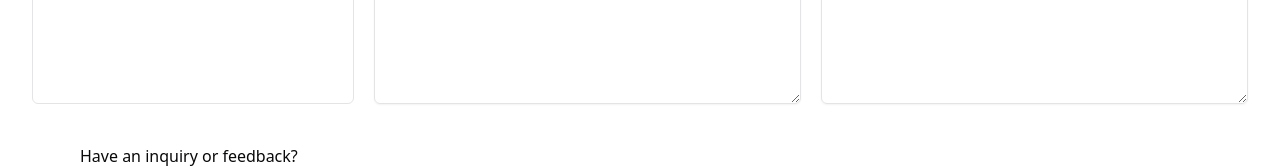
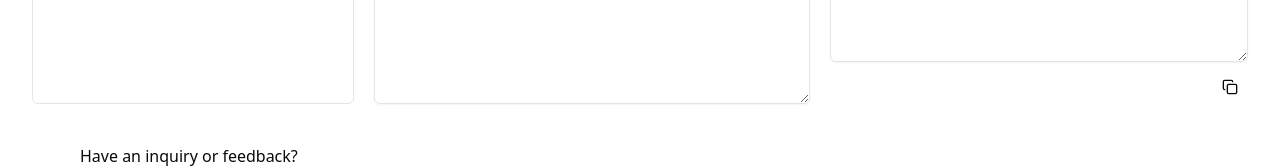
Before and after one commit to nyon3/TranscribifyAI, a Next.js app: page /dashboard in a window 1280 px wide. Shown: the part 592-760 px from the top of the page. Built offline with nearby package versions, Linux system fonts and the light colour scheme; no server answers.

Commit message:
Add copy to clipboard feature

```diff
--- a/components/SummarizeDisplay.tsx
+++ b/components/SummarizeDisplay.tsx
@@ -3,10 +3,34 @@
 import React, { useContext } from 'react';
 import { FileContext } from '@/components/context/FileIdContext';
 import { Textarea } from '@/components/ui/textarea';
-
+import { Button } from "@/components/ui/button"
+import {
+    Tooltip,
+    TooltipContent,
+    TooltipTrigger,
+    TooltipProvider,
+} from "@/components/ui/tooltip"
+import { Copy, Check } from 'lucide-react';
+import { useState, useCallback } from 'react';
 
 const ResultDisplay = () => {
     const { text: transcriptionText, state: summaryText, isLoading } = useContext(FileContext);
+    const [isCopied, setIsCopied] = useState(false);
+
+    const copyToClipboard = useCallback(() => {
+        navigator.clipboard.writeText(summaryText || '')
+            .then(() => {
+                console.log('Text copied to clipboard');
+                setIsCopied(true)
+                setTimeout(() => {
+                    setIsCopied(false)
+                }, 2000)
+            })
+            .catch(err => {
+                console.error('Could not copy text: ', err);
+            });
+    }, [summaryText]);
+
 
     const renderTextarea = (placeholder: string, value: string) => (
         // height is slightly smaller than screen size
@@ -16,6 +40,30 @@ const ResultDisplay = () => {
             value={value || ''}
             readOnly
         />
+    );
+
+    const renderSummaryTextarea = (placeholder: string, value: string) => (
+        <>
+            <div className="flex flex-col items-end gap-2 w-full">
+                <Textarea
+                    className="h-full"
+                    placeholder={placeholder}
+                    value={value || ''}
+                    readOnly
+                />
+                <TooltipProvider>
+                    <Tooltip>
+                        <TooltipTrigger asChild>
+                            <Button onClick={copyToClipboard} variant="ghost" size="icon" >
+                                {isCopied ? <Check className="h-4 w-4" /> : <Copy className="h-4 w-4" />}
+                                <span className="sr-only">Copy</span>
+                            </Button>
+                        </TooltipTrigger>
+                        <TooltipContent>Copy</TooltipContent>
+                    </Tooltip>
+                </TooltipProvider>
+            </div>
+        </>
     );
 
     if (isLoading) {
@@ -31,7 +79,7 @@ const ResultDisplay = () => {
     return (
         <>
             {renderTextarea("Transcription will be displayed here", transcriptionText)}
-            {renderTextarea("Summary will be displayed here", summaryText)}
+            {renderSummaryTextarea("Summary will be displayed here", summaryText)}
         </>
     );
 };
--- /dev/null
+++ b/components/ui/tooltip.tsx
@@ -0,0 +1,30 @@
+"use client"
+
+import * as React from "react"
+import * as TooltipPrimitive from "@radix-ui/react-tooltip"
+
+import { cn } from "@/lib/utils"
+
+const TooltipProvider = TooltipPrimitive.Provider
+
+const Tooltip = TooltipPrimitive.Root
+
+const TooltipTrigger = TooltipPrimitive.Trigger
+
+const TooltipContent = React.forwardRef<
+  React.ElementRef<typeof TooltipPrimitive.Content>,
+  React.ComponentPropsWithoutRef<typeof TooltipPrimitive.Content>
+>(({ className, sideOffset = 4, ...props }, ref) => (
+  <TooltipPrimitive.Content
+    ref={ref}
+    sideOffset={sideOffset}
+    className={cn(
+      "z-50 overflow-hidden rounded-md bg-primary px-3 py-1.5 text-xs text-primary-foreground animate-in fade-in-0 zoom-in-95 data-[state=closed]:animate-out data-[state=closed]:fade-out-0 data-[state=closed]:zoom-out-95 data-[side=bottom]:slide-in-from-top-2 data-[side=left]:slide-in-from-right-2 data-[side=right]:slide-in-from-left-2 data-[side=top]:slide-in-from-bottom-2",
+      className
+    )}
+    {...props}
+  />
+))
+TooltipContent.displayName = TooltipPrimitive.Content.displayName
+
+export { Tooltip, TooltipTrigger, TooltipContent, TooltipProvider }
--- a/package.json
+++ b/package.json
@@ -23,6 +23,7 @@
     "@radix-ui/react-dropdown-menu": "^2.0.6",
     "@radix-ui/react-icons": "^1.3.0",
     "@radix-ui/react-slot": "^1.0.2",
+    "@radix-ui/react-tooltip": "^1.0.7",
     "@tanstack/react-table": "^8.10.7",
     "@types/ms": "^0.7.32",
     "@types/node": "20.8.3",
@@ -35,6 +36,7 @@
     "clsx": "^2.0.0",
     "eslint": "8.51.0",
     "eslint-config-next": "13.5.4",
+    "lucide-react": "^0.303.0",
     "ms": "^2.1.3",
     "next": "14.0.1",
     "next-auth": "^4.24.5",
```
Also changed, not shown: 1 other file (tests, documents, lock files or other folders).
